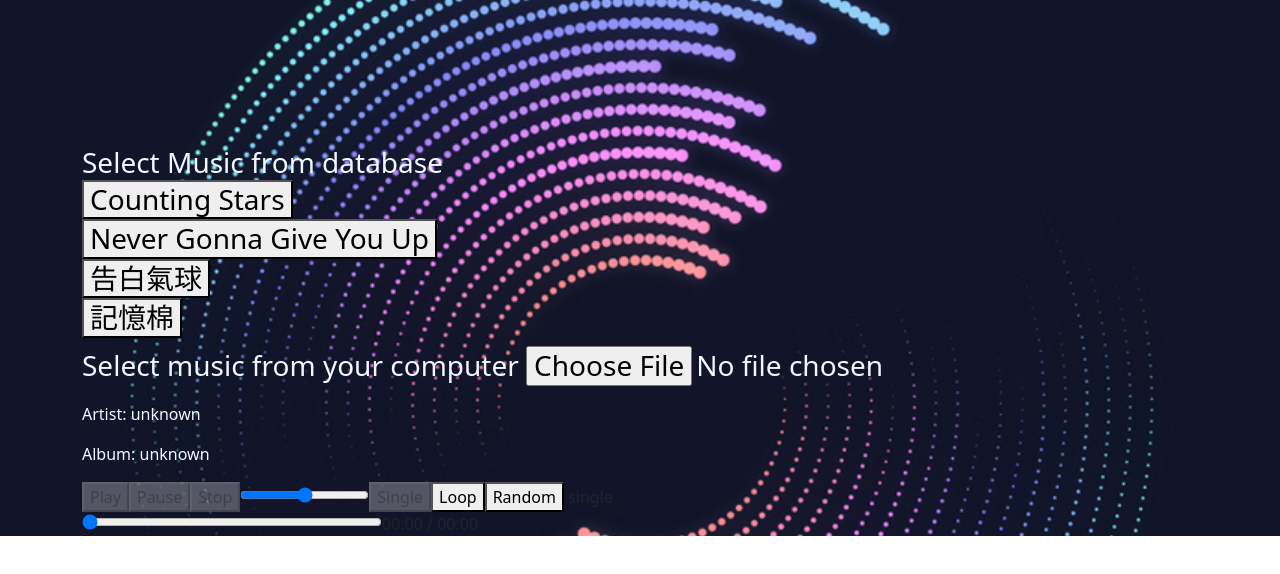
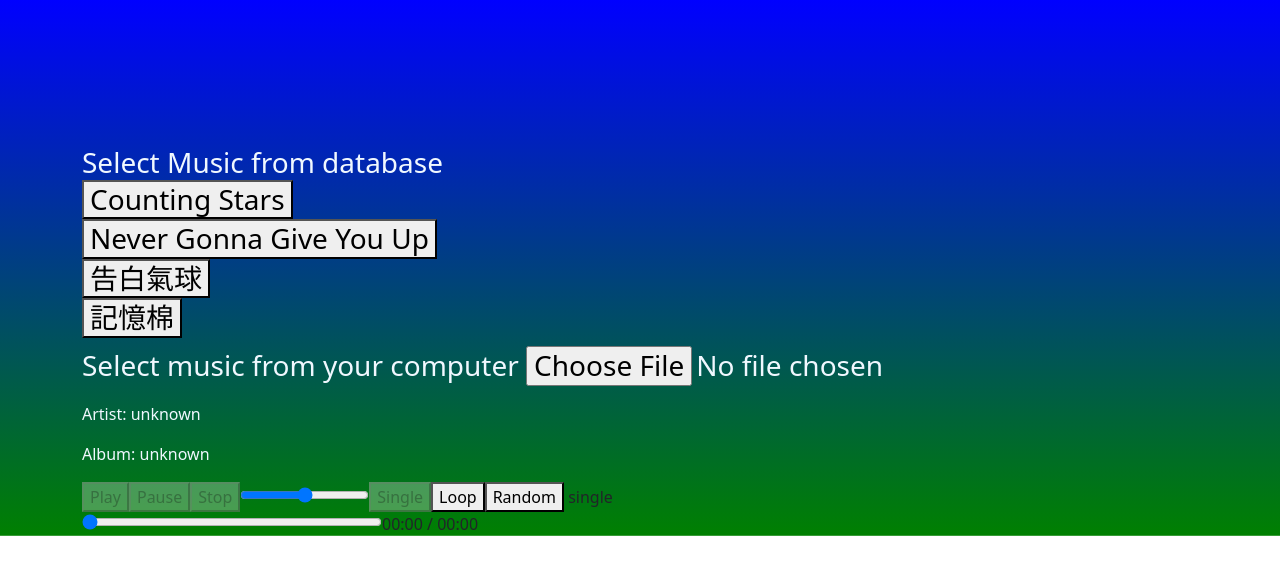
Before and after one commit to alexkkm/CSCI3280Project, a React (Create React App) app: page / in a window 1280 px wide. Shown: the top 574 px of the page. Built offline with nearby package versions, Linux system fonts and the light colour scheme.

Commit message:
changed musci player background

```diff
--- a/src/index.css
+++ b/src/index.css
@@ -1,6 +1,5 @@
 #mainApp{
-    background-color: black;
-    background-image: url(./asserts/background_pic.png);
+    background: linear-gradient(blue, green);
     background-repeat: no-repeat;
     background-position: center;
     background-size: cover;
```
